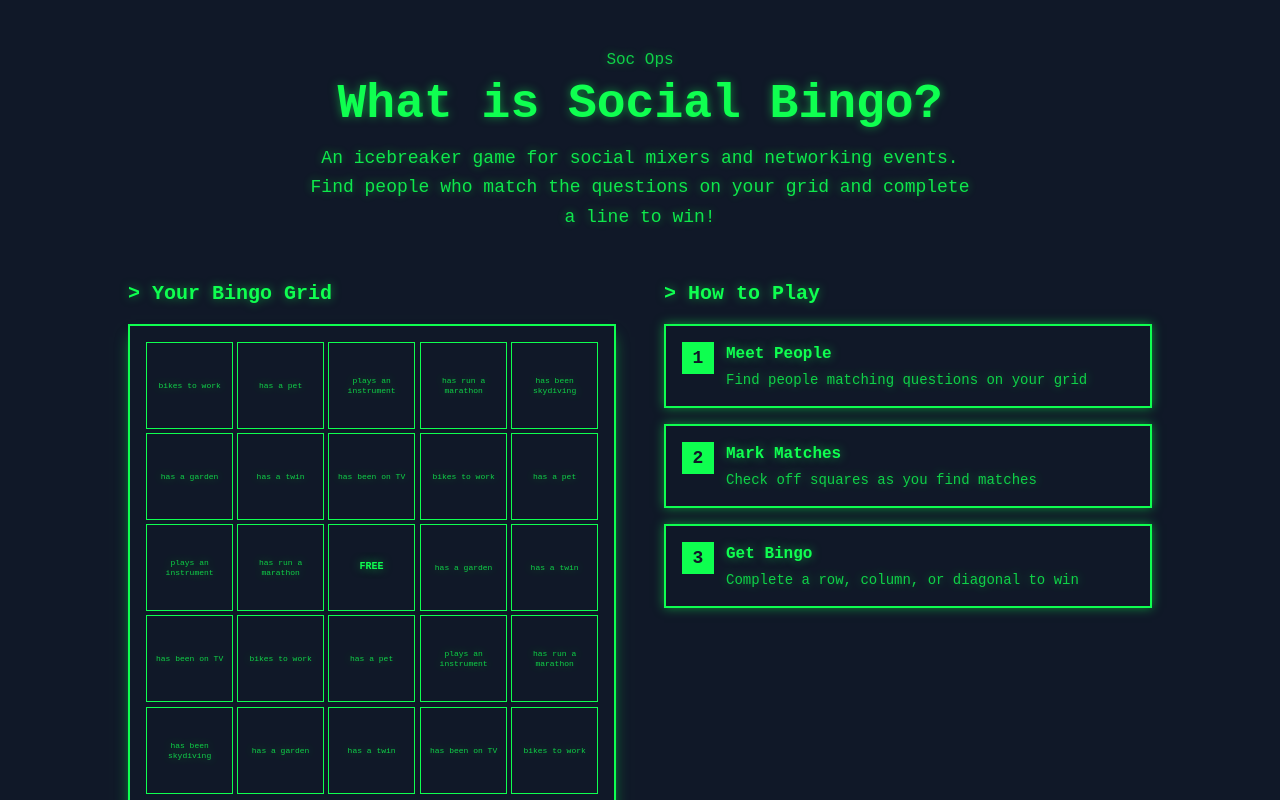
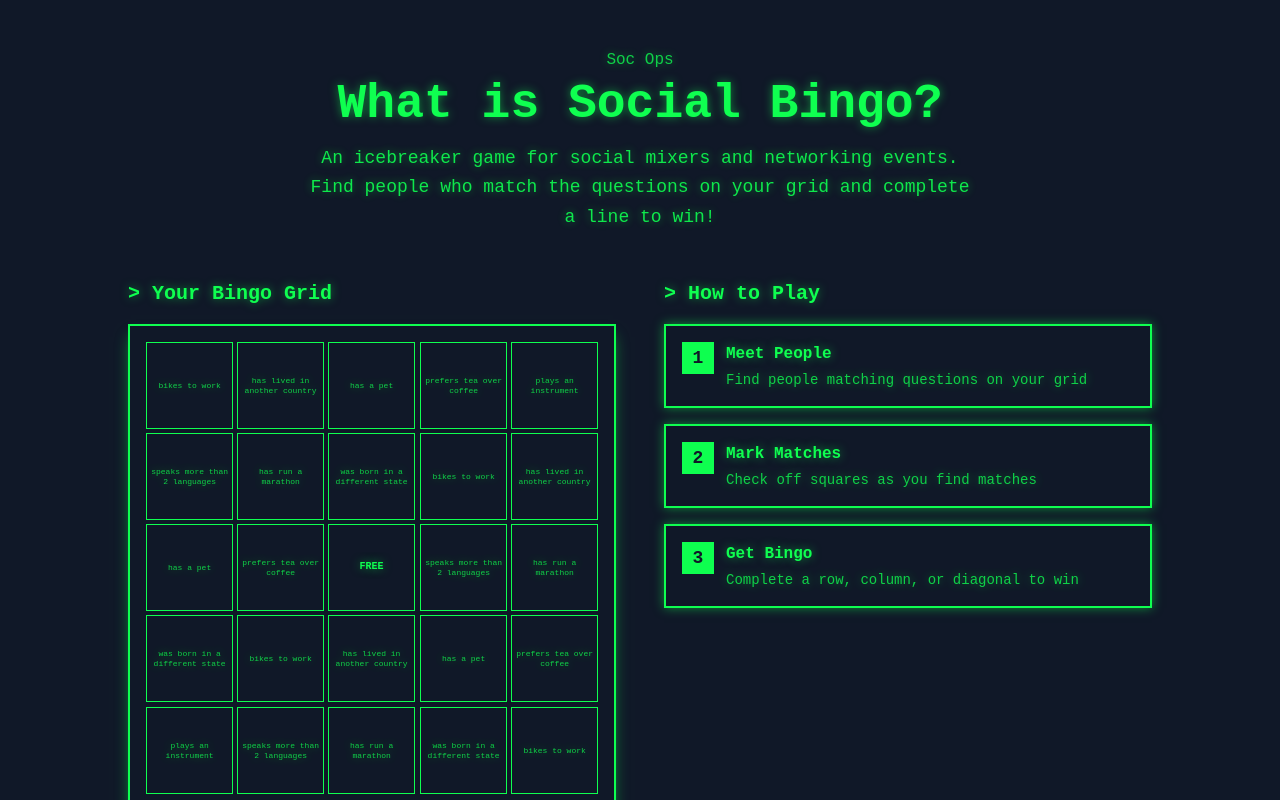
Before and after one commit to Junfromc/social-bingo, a React (Vite) app: page / in a window 1280 px wide. Shown: the top 800 px of the page. Built offline with nearby package versions, Linux system fonts and the light colour scheme.

Commit message:
Refactor: Use constants and slice for maintainable grid preview generation
Co-authored-by: Junfromc <101047429+Junfromc@users.noreply.github.com>

```diff
--- a/src/components/StartScreen.tsx
+++ b/src/components/StartScreen.tsx
@@ -5,22 +5,19 @@ interface StartScreenProps {
   onStart: () => void;
 }
 
+// Grid constants
+const GRID_SIZE = 25;
+const CENTER_POSITION = 12;
+const SAMPLE_QUESTION_COUNT = 8;
+
 // Generate a sample grid for preview
 function generateSampleGrid(): string[] {
-  const samples = [
-    questions[0], // "bikes to work"
-    questions[2], // "has a pet"
-    questions[4], // "plays an instrument"
-    questions[6], // "has run a marathon"
-    questions[10], // "has been skydiving"
-    questions[12], // "loves cooking"
-    questions[15], // "is left-handed"
-    questions[20], // "loves spicy food"
-  ];
+  // Take first 8 questions for consistent preview
+  const samples = questions.slice(0, SAMPLE_QUESTION_COUNT);
 
   const grid: string[] = [];
-  for (let i = 0; i < 25; i++) {
-    if (i === 12) {
+  for (let i = 0; i < GRID_SIZE; i++) {
+    if (i === CENTER_POSITION) {
       grid.push(FREE_SPACE);
     } else {
       grid.push(samples[i % samples.length]);
```
